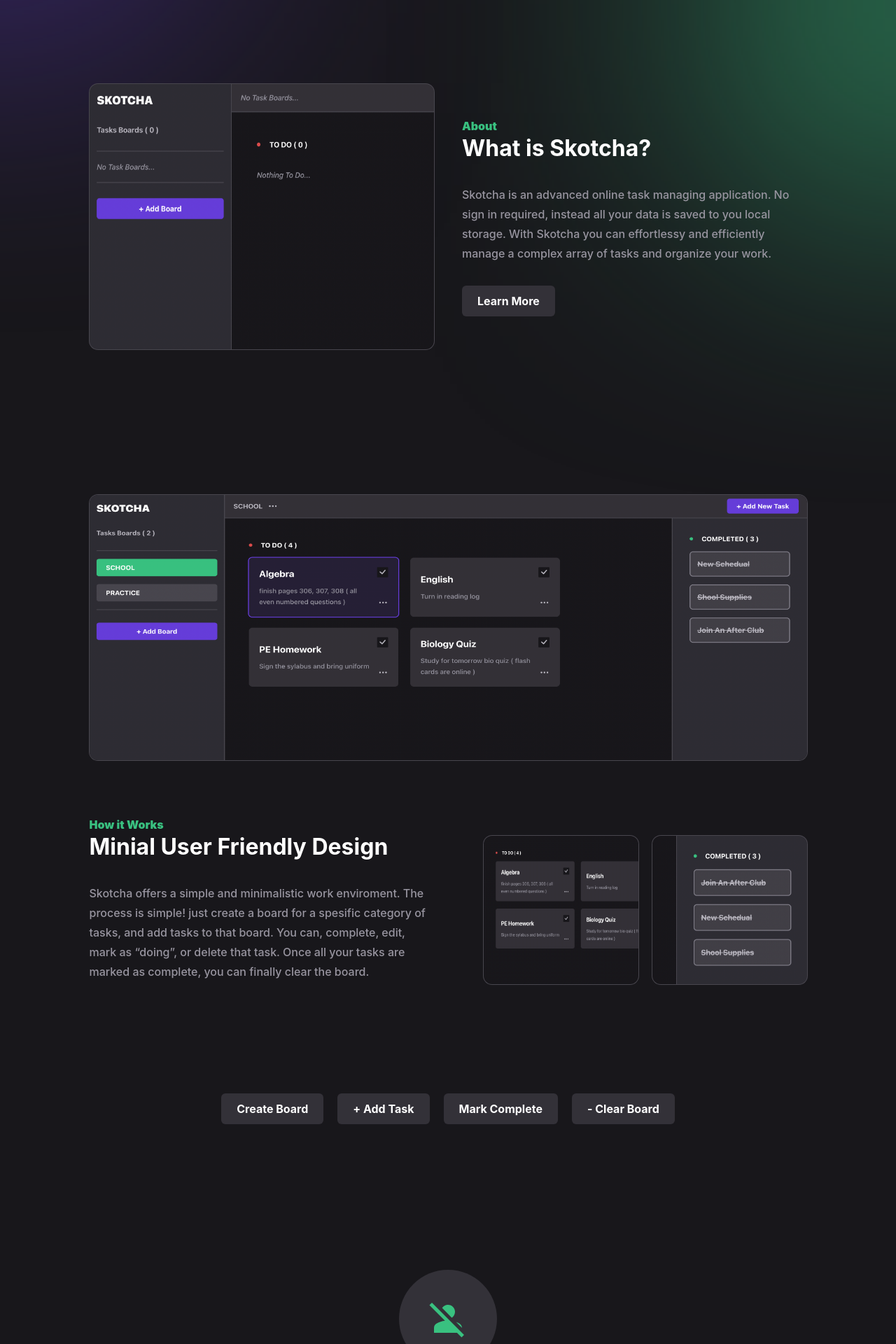
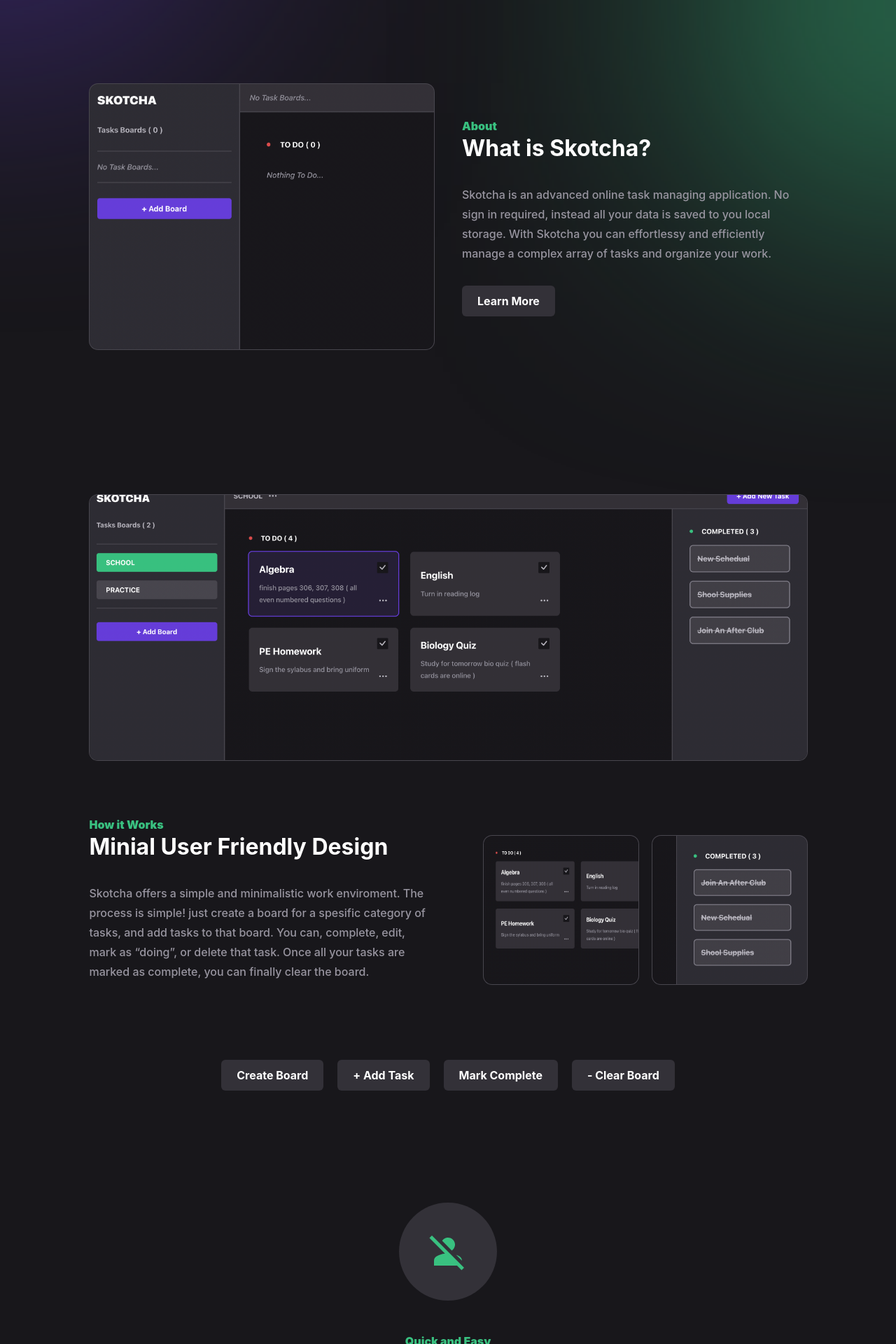
Before and after one commit to jacobpacheco100/Skotcha, a React (Create React App) app: page / in a window 1280 px wide. Shown: the part 500-2420 px from the top of the page at 70% size. Built offline with nearby package versions, Linux system fonts and the light colour scheme.

Commit message:
edit: landing page mobile improvments

```diff
--- a/src/components/home/About.jsx
+++ b/src/components/home/About.jsx
@@ -9,7 +9,7 @@ const About = ({ how }) => {
       <img
         src={emptyDashboard}
         alt=''
-        className='h-[379px] w-full max-w-[492px] bg-gray-2 rounded-xl ring-1 ring-gray-2'
+        className='h-[379px] w-full max-w-[492px] bg-gray-2 rounded-xl ring-1 ring-gray-2 object-cover object-left'
       />
 
       <article>
--- a/src/components/home/Footer.jsx
+++ b/src/components/home/Footer.jsx
@@ -2,7 +2,7 @@ import React from 'react'
 
 const Footer = () => {
   return (
-    <div className='mt-52 h-10 bg-gray-1 flex items-center justify-center text-sm text-gray-3'>
+    <div className='mt-20 lg:mt-52 h-10 bg-gray-1 flex items-center justify-center text-sm text-gray-3'>
       © 2022-2022 Skotcha. All Rights Reserved.
     </div>
   )
--- a/src/components/home/How.jsx
+++ b/src/components/home/How.jsx
@@ -8,9 +8,9 @@ import completed from '../../img/ss4.png'
 const How = () => {
   return (
     <>
-      <div className='container mt-52 flex flex-col items-start justify-center space-y-10 md:space-y-20 '>
+      <div className='container mt-52 flex flex-col items-start justify-center space-y-20 '>
         <img
-          className='h-[379px] w-full rounded-xl ring-1 ring-gray-2'
+          className='h-[379px] w-full rounded-xl ring-1 ring-gray-2 object-cover object-left'
           src={dashboard}
           alt=''
         />
@@ -41,7 +41,7 @@ const How = () => {
         </article>
       </div>
       {/* steps */}
-      <section className='container mt-20 lg:mt-32 mb-52 flex flex-col lg:flex-row items-center justify-center space-y-8 lg:space-y-0 lg:space-x-5'>
+      <section className='container mt-10 mb-20 flex flex-col lg:flex-row items-center justify-center space-y-8 lg:mt-20 lg:space-y-0 lg:space-x-5'>
         <span className='btn-1 lg:w-auto'>Create Board</span>
         <span className='btn-1 lg:w-auto'>+ Add Task</span>
         <span className='btn-1 lg:w-auto'>Mark Complete</span>
@@ -49,7 +49,7 @@ const How = () => {
       </section>
       {/* no user login */}
       <section className='container text-center'>
-        <div className='text-6xl text-primary p-10 bg-gray-1 inline-block rounded-full'>
+        <div className='text-6xl text-primary p-10 bg-gray-1 inline-block rounded-full mt-20'>
           <MdPersonOff />
         </div>
         <h3 className='h3 mt-10'>Quick and Easy</h3>
```
